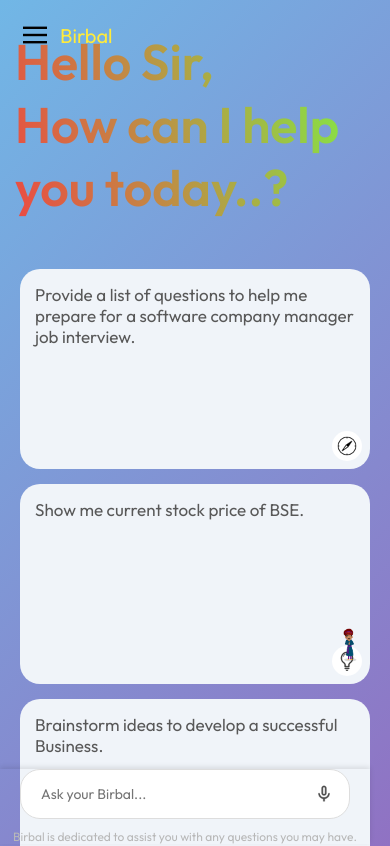
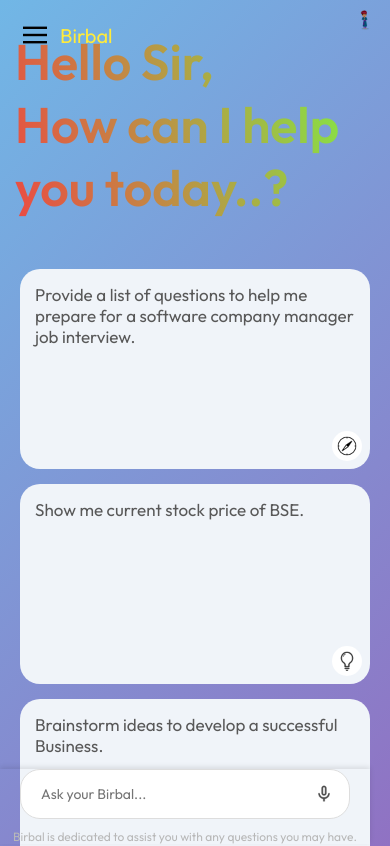
Before and after one commit to AmanPathak03/Chat-Birbal, a React (Vite) app: page / in a window 390 px wide. Shown: the top 846 px of the page. Built offline with nearby package versions, Linux system fonts and the light colour scheme; no server answers.

Commit message:
Main.css

```diff
--- a/src/components/Main/Main.css
+++ b/src/components/Main/Main.css
@@ -206,6 +206,7 @@
 }
 
 .nav .birbal-logo {
+    position: absolute;
     width: 100%;
     height: 70%;
     margin-left: 90%;
@@ -359,9 +360,8 @@
 /* Media Queries for smaller screens */
 @media (max-width: 600px) {
     .nav .birbal-logo {
-        width: 50px; /* Adjust width for smaller displays */
+        width: 30px; /* Adjust width for smaller displays */
         height: auto;
-        object-fit: cover;
         top: 10px;
         right: 10px;
     }
```
